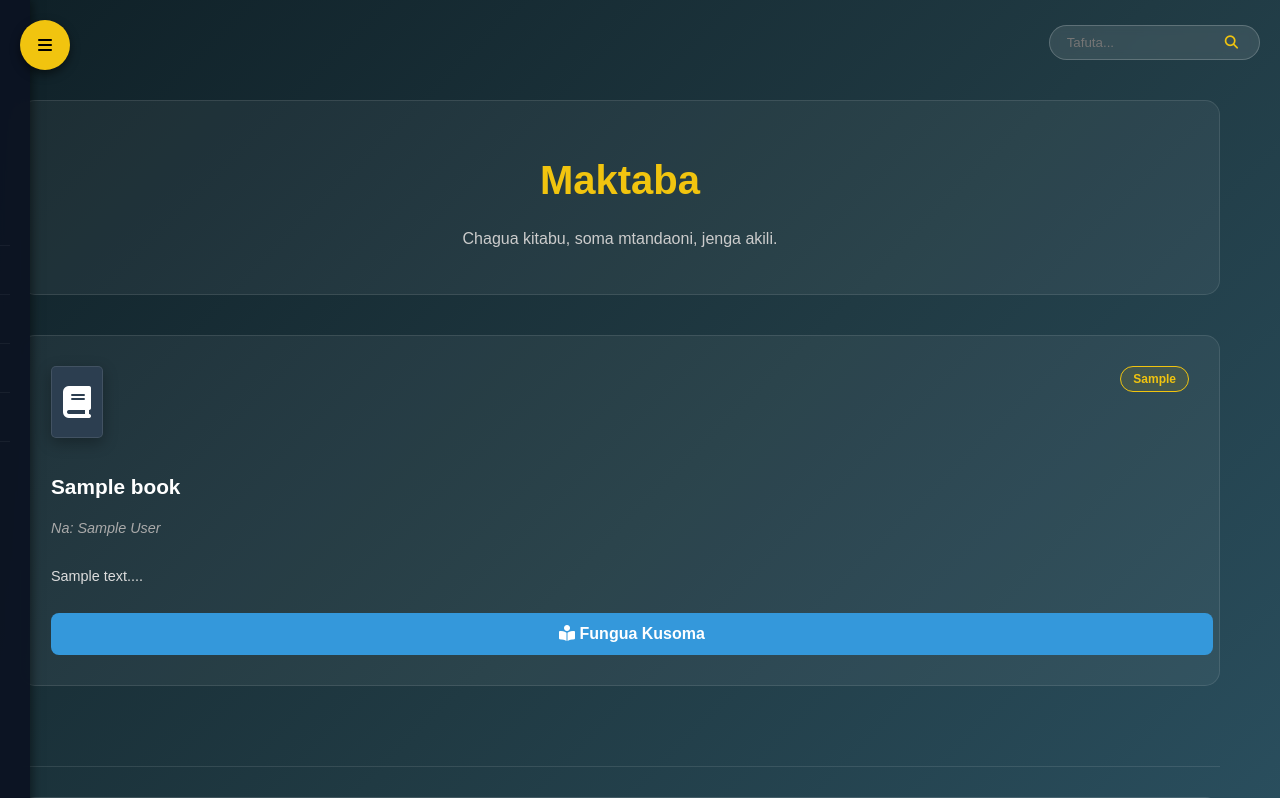
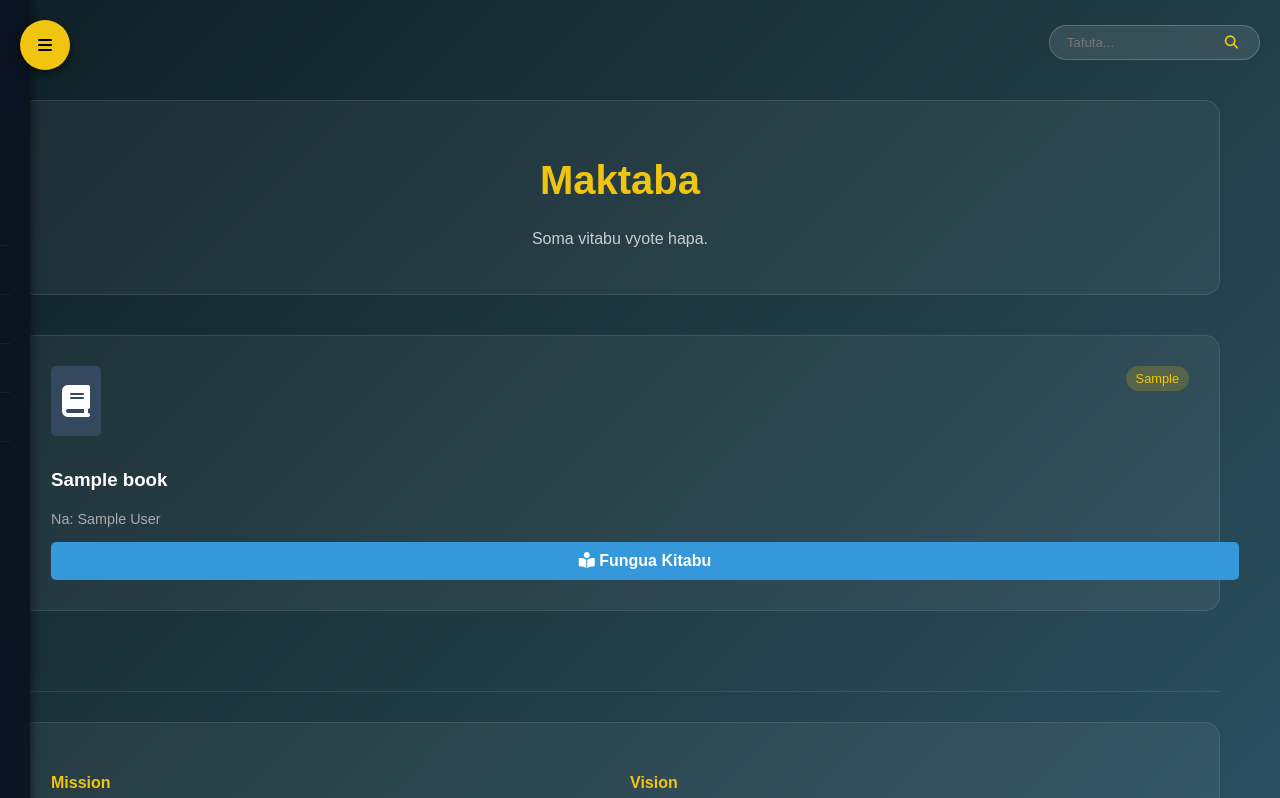
Before and after one commit to abdondismas0-hub/impactful-mind-web, a Flask app: page /library in a window 1280 px wide. Shown: the top 798 px of the page. Run offline with Flask 3, Linux system fonts and the light colour scheme; tables that the repository leaves empty hold one stand-in row (values such as "Sample post").

Commit message:
Refactor library.html for improved layout and links

```diff
--- a/templates/library.html
+++ b/templates/library.html
@@ -2,47 +2,40 @@
 
 {% block content %}
 <div style="padding-top: 20px;">
-
-    <!-- Kichwa -->
     <div class="glass-panel" style="text-align: center; margin-bottom: 40px;">
         <h1 style="color: var(--accent); font-size: 2.5rem;">Maktaba</h1>
-        <p style="color: #ccc;">Chagua kitabu, soma mtandaoni, jenga akili.</p>
+        <p style="color: #ccc;">Soma vitabu vyote hapa.</p>
     </div>
 
-    <!-- Orodha ya Vitabu -->
     <div style="display: grid; grid-template-columns: repeat(auto-fit, minmax(300px, 1fr)); gap: 30px;">
         {% for book in books %}
         <div class="glass-panel" style="transition: transform 0.3s; display: flex; flex-direction: column;">
 
-            <!-- Category Badge -->
             <div style="display: flex; justify-content: space-between; align-items: start; margin-bottom: 15px;">
-                <div style="width: 50px; height: 70px; background: #2c3e50; display: flex; align-items: center; justify-content: center; border-radius: 5px; border: 1px solid rgba(255,255,255,0.1); box-shadow: 0 5px 15px rgba(0,0,0,0.3);">
+                <div style="width: 50px; height: 70px; background: #34495e; display: flex; align-items: center; justify-content: center; border-radius: 5px;">
                     <i class="fas fa-book fa-2x" style="color: #fff;"></i>
                 </div>
-                <span style="background: rgba(241, 196, 15, 0.1); color: var(--accent); padding: 5px 12px; border-radius: 20px; font-size: 0.75rem; border: 1px solid var(--accent); font-weight: bold;">
-                    {{ book.category }}
-                </span>
+                <span style="background: rgba(241, 196, 15, 0.2); color: var(--accent); padding: 5px 10px; border-radius: 20px; font-size: 0.8rem;">{{ book.category }}</span>
             </div>
 
-            <!-- Book Info -->
-            <h3 style="color: #fff; margin-bottom: 5px; font-size: 1.3rem; line-height: 1.3;">{{ book.title }}</h3>
-            <p style="color: #aaa; font-size: 0.9rem; margin-bottom: 15px; font-style: italic;">Na: {{ book.author }}</p>
+            <h3 style="color: #fff; margin-bottom: 5px;">{{ book.title }}</h3>
+            <p style="color: #aaa; font-size: 0.9rem; margin-bottom: 15px;">Na: {{ book.author }}</p>
 
-            <p style="color: #ddd; font-size: 0.9rem; line-height: 1.6; margin-bottom: 25px; flex-grow: 1;">
-                {{ book.description[:90] }}...
-            </p>
-
-            <!-- ACTION BUTTON -->
-            <!-- Inaelekeza kwenye read_book (Internal Viewer) -->
-            <a href="{{ url_for('read_book', book_id=book.id) }}" class="btn" style="width: 100%; text-align: center; background-color: #3498db; color: white; text-decoration: none; border-radius: 8px; padding: 12px;">
-                <i class="fas fa-book-reader"></i> Fungua Kusoma
-            </a>
+            <!-- BUTTON (DIRECT LINK LOGIC) -->
+            {% if 'http' in book.file_path %}
+                <a href="{{ book.file_path }}" target="_blank" class="btn" style="width: 100%; text-align: center; background-color: #3498db; color: white;">
+                    <i class="fas fa-book-reader"></i> Fungua Kitabu
+                </a>
+            {% else %}
+                <a href="{{ url_for('read_book', book_id=book.id) }}" class="btn" style="width: 100%; text-align: center; background-color: #3498db; color: white;">
+                    <i class="fas fa-book-reader"></i> Fungua Kitabu
+                </a>
+            {% endif %}
 
         </div>
         {% else %}
-        <div class="glass-panel" style="grid-column: 1 / -1; text-align: center; padding: 60px;">
-            <i class="fas fa-folder-open fa-4x" style="color: #555; margin-bottom: 20px;"></i>
-            <p style="color: #888; font-size: 1.1rem;">Maktaba haina vitabu kwa sasa.</p>
+        <div class="glass-panel" style="grid-column: 1 / -1; text-align: center;">
+            <p style="color: #888;">Hakuna vitabu bado.</p>
         </div>
         {% endfor %}
     </div>
```
